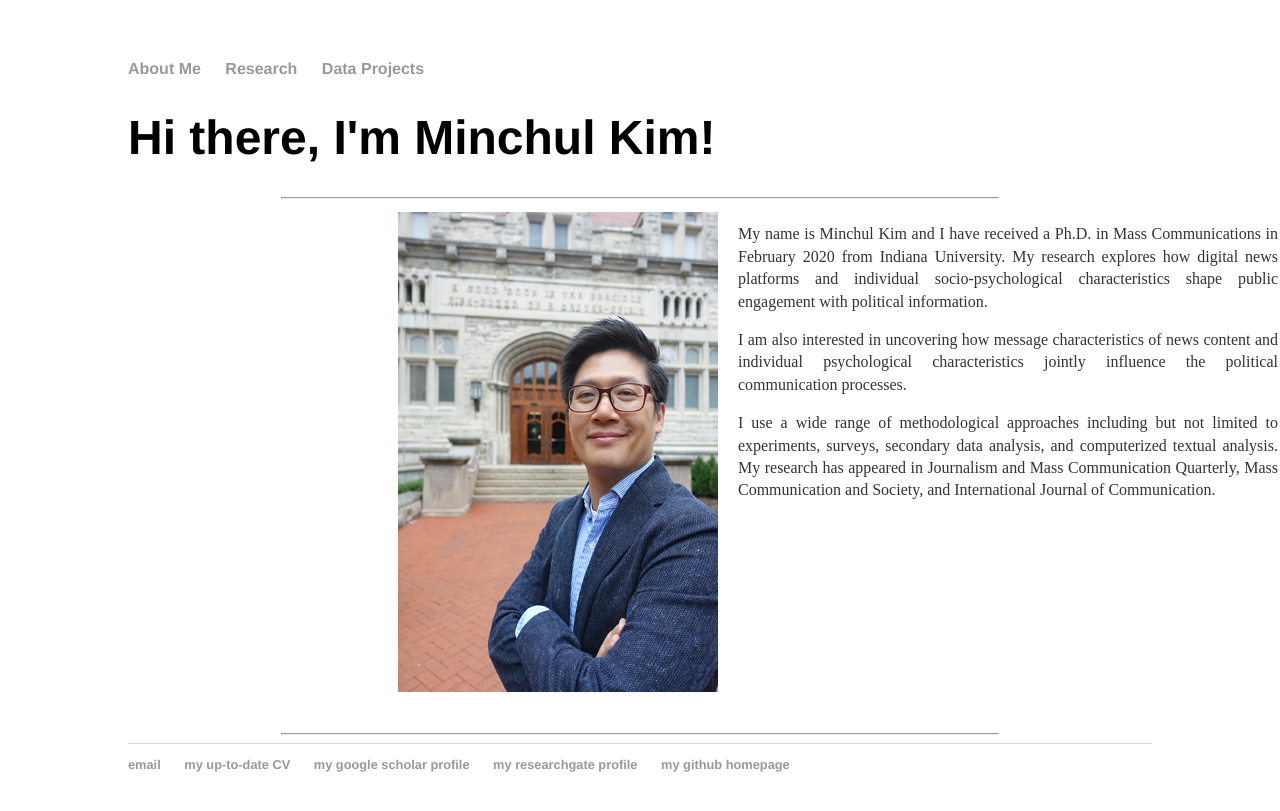
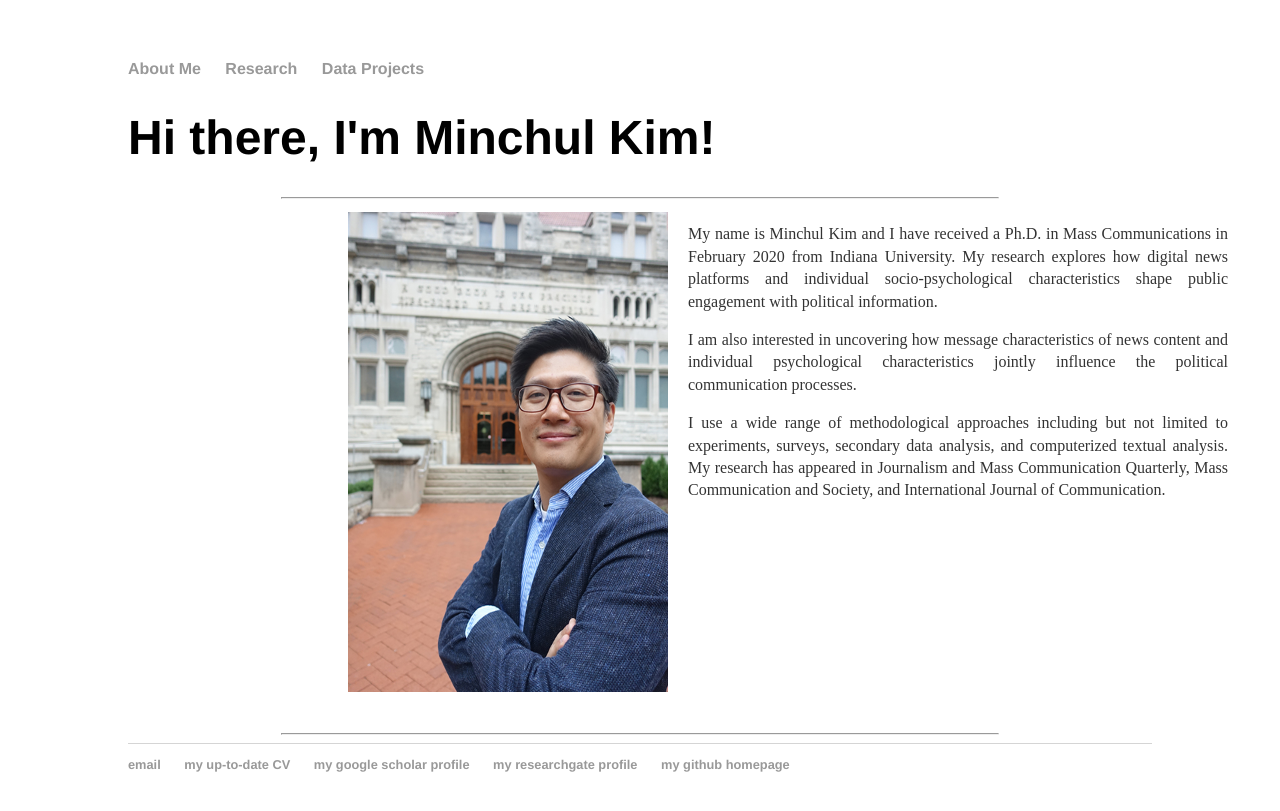
Before and after one commit to minchulkim-phd/minchulkim, a Jekyll site: the page built from index.html, in a window 1280 px wide. Shown: the top 811 px of the page. Built offline with Jekyll 4.4.1, drawn with Linux system fonts in a browser that asks for light colours.

Commit message:
Update main.css

```diff
--- a/css/main.css
+++ b/css/main.css
@@ -57,5 +57,5 @@ ul.posts li {
   height: 500px;
   background-position: 11px 0;
   background-repeat: no-repeat;
-  margin: 0px 50px 0px 250px;
+  margin: 0px 50px 0px 200px;
 }
```
